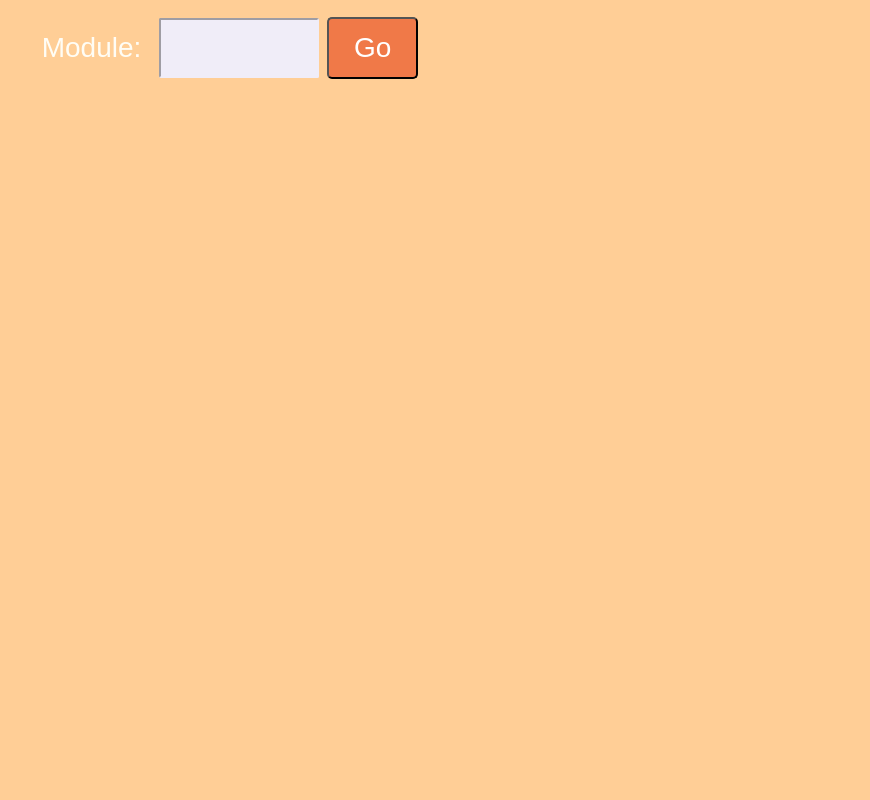
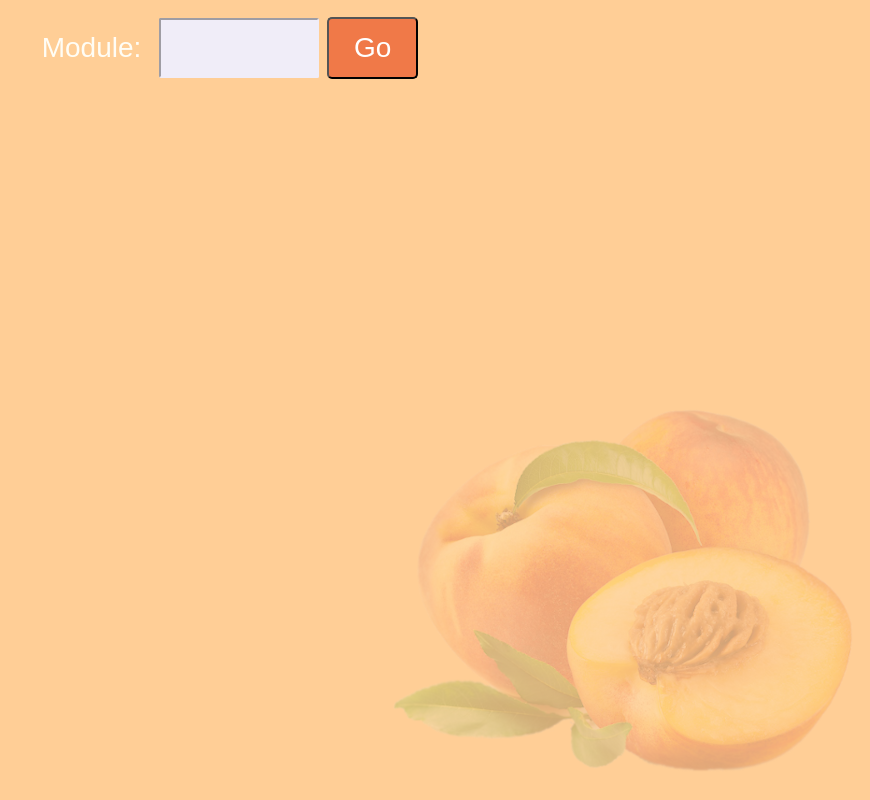
Before and after one commit to f-sage/f-sage.github.io, a plain HTML site: page encryption/encryption.html in a window 1280 px wide. Shown: the whole page, without its empty margins (410-1280 px from the left). Drawn offline with Linux system fonts and the light colour scheme.

Commit message:
Add a background image for encryption page

```diff
--- a/encryption/encryption.html
+++ b/encryption/encryption.html
@@ -25,5 +25,8 @@
     <p id="keyPairsHead"></p>
     <table class="table" id="keyPairsTable">    </table>
 </div>
+
+<img src="peach.png" alt="peach">
+
 </body>
 </html>
--- a/encryption/styles.css
+++ b/encryption/styles.css
@@ -74,6 +74,13 @@ input{
     color:#f26500;
 }
 
+img{
+    position: absolute;
+    z-index:-5;
+    right: 0px;
+    bottom: 0px;
+   opacity: 0.2;
+}
 
 @media screen and (max-width: 600px){
 
```
Also changed, not shown: encryption/peach.png (added).
